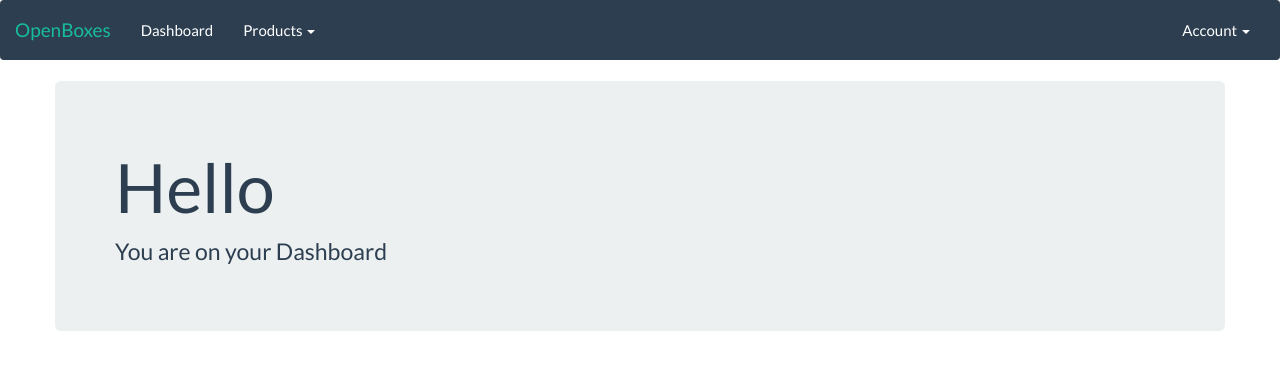
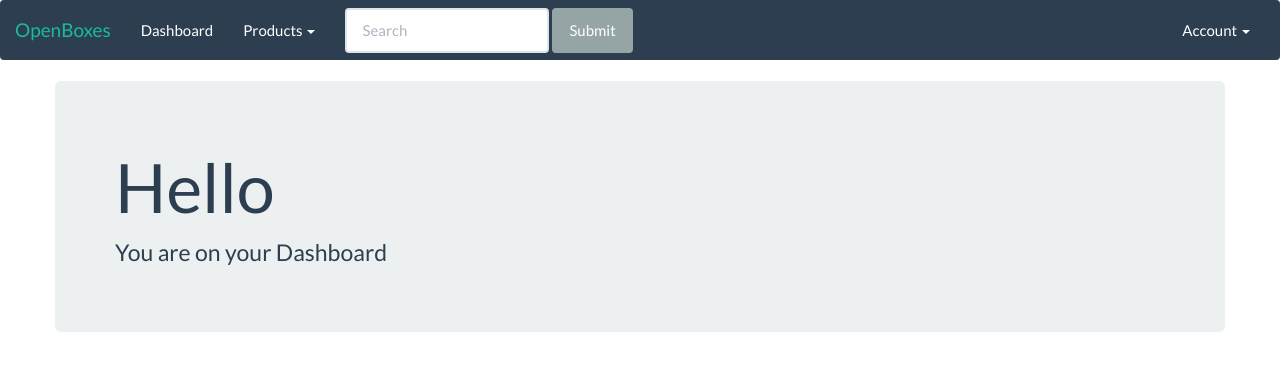
Before and after one commit to jmiranda/openboxes-django, a Django app: page / in a window 1280 px wide. Shown: the top 371 px of the page. Run offline with Django 3.2, Linux system fonts and the light colour scheme; the visitor is signed in with stand-in values (Sample User, id 1); some libraries are stand-ins or nearby versions.

Commit message:
added basic seach for to base template

```diff
--- a/core/templates/base.html
+++ b/core/templates/base.html
@@ -43,6 +43,12 @@
                             </ul>
                         </li>
                     </ul>
+                    <form class="navbar-form navbar-left" action="{% url 'product-search-list-view' %}" method="GET">
+                        <div class="form-group">
+                            <input type="text" name="q" class="form-control" placeholder="Search" value="{{ request.GET.q }}">
+                        </div>
+                        <button type="submit" class="btn btn-default">Submit</button>
+                    </form>
                     <ul class="nav navbar-nav navbar-right">
                         <li class="dropdown">
                             <a href="#" class="dropdown-toggle" data-toggle="dropdown" role="button" aria-expanded="false">Account
```
